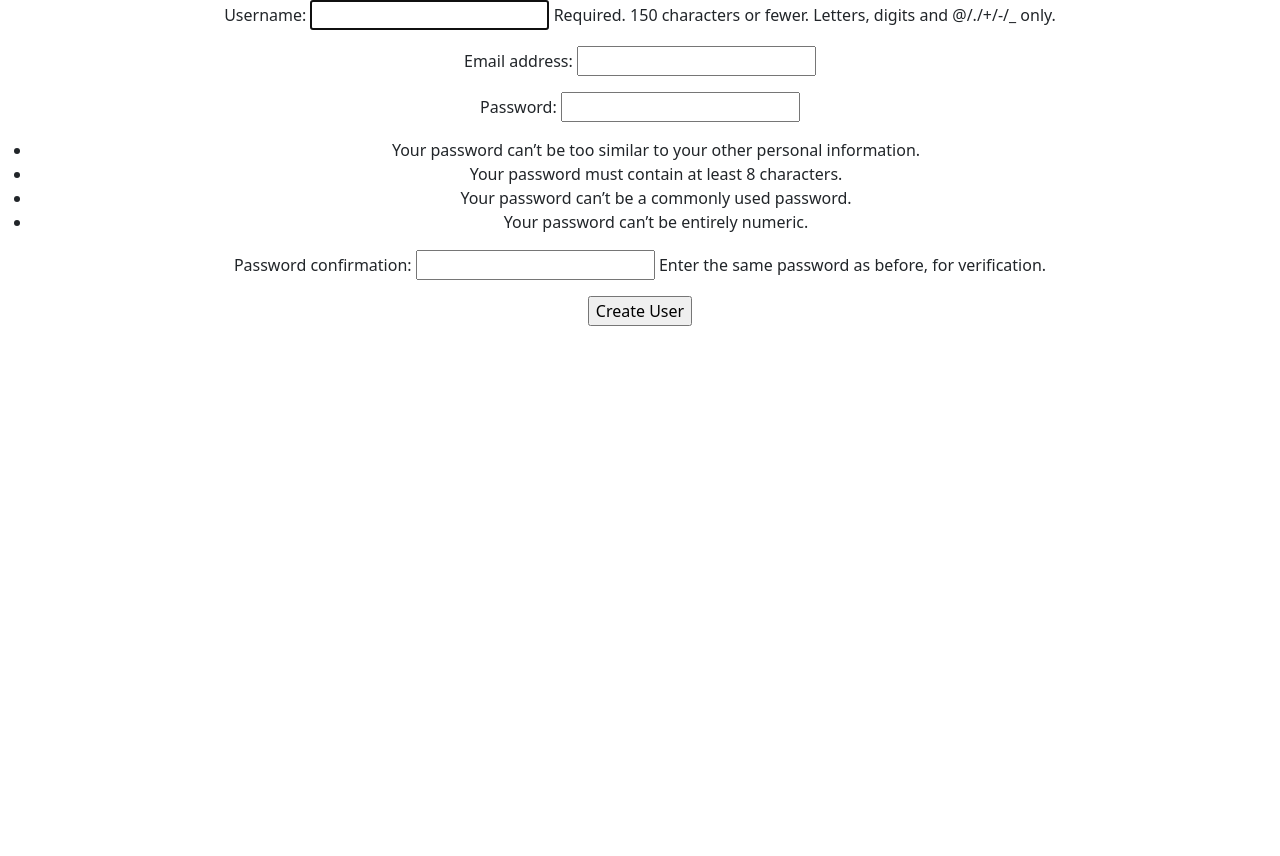
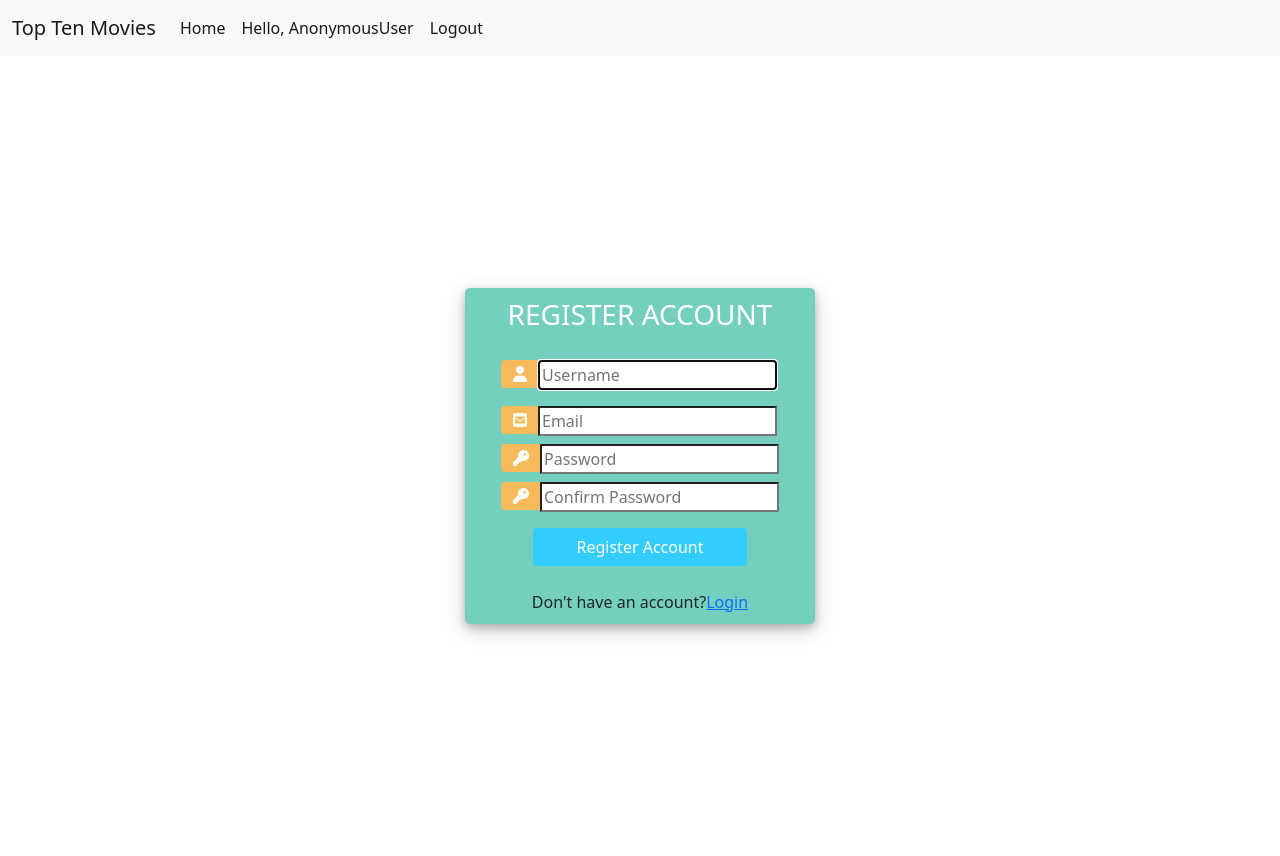
Before and after one commit to nicolasvilleneuve/TopTenMovies, a Django app: page /register/ in a window 1280 px wide. Before the commit the page ends 326 px from the top, so only its background shows below. Run offline with Django 3.2, Linux system fonts and the light colour scheme; some libraries are stand-ins or nearby versions.

Commit message:
user authentication added

```diff
--- a/movies/top_ten/forms.py
+++ b/movies/top_ten/forms.py
@@ -21,6 +21,11 @@ class MovieCreateForm(forms.ModelForm):
         ]
 
 class UserCreateForm(UserCreationForm):
+    username = forms.CharField(widget=forms.TextInput(attrs={"placeholder": "Username"}))
+    email = forms.EmailField(widget=forms.TextInput(attrs={"placeholder": "Email"}))
+    password1 = forms.CharField(widget=forms.PasswordInput(attrs={"placeholder": "Password"}))
+    password2 = forms.CharField(widget=forms.PasswordInput(attrs={"placeholder": "Confirm Password"}))
+
     class Meta:
         model = User
         fields = [
--- a/movies/top_ten/models.py
+++ b/movies/top_ten/models.py
@@ -28,8 +28,6 @@ class Movie(models.Model):
                                   full=True, **options)
         super(Movie, self).save(*args, **kwargs)
 
-# class User(models.Model):
-#     username = models.username
 
 
 class FilesAdmin(models.Model):
@@ -38,3 +36,6 @@ class FilesAdmin(models.Model):
 
     def __str__(self):
         return self.title
+
+
+# class User()
--- a/movies/top_ten/static/top_ten/styles.css
+++ b/movies/top_ten/static/top_ten/styles.css
@@ -36,3 +36,67 @@ p {
 .card-flip:hover .card-back {
   transform: rotateY(0deg);
 }
+
+
+body, html {
+			margin: 0;
+			padding: 0;
+			height: 100%;
+		}
+.user_card {
+			width: 350px;
+			margin-top: auto;
+			margin-bottom: auto;
+			background: #74cfbf;
+			position: relative;
+			display: flex;
+			justify-content: center;
+			flex-direction: column;
+			padding: 10px;
+			box-shadow: 0 4px 8px 0 rgba(0, 0, 0, 0.2), 0 6px 20px 0 rgba(0, 0, 0, 0.19);
+			-webkit-box-shadow: 0 4px 8px 0 rgba(0, 0, 0, 0.2), 0 6px 20px 0 rgba(0, 0, 0, 0.19);
+			-moz-box-shadow: 0 4px 8px 0 rgba(0, 0, 0, 0.2), 0 6px 20px 0 rgba(0, 0, 0, 0.19);
+			border-radius: 5px;
+
+		}
+
+.form_container {
+			margin-top: 20px;
+		}
+
+#form-title{
+			color: #fff;
+		}
+
+.login_btn {
+			width: 100%;
+			background: #33ccff !important;
+			color: white !important;
+		}
+.login_btn:focus {
+			box-shadow: none !important;
+			outline: 0px !important;
+		}
+
+.login_container {
+			padding: 0 2rem;
+		}
+
+.input-group-text {
+			background: #f7ba5b !important;
+			color: white !important;
+			border: 0 !important;
+			border-radius: 0.25rem 0 0 0.25rem !important;
+		}
+
+.input_user, .input_pass:focus {
+			box-shadow: none !important;
+			outline: 0px !important;
+		}
+
+#messages {
+			background-color: grey;
+			color: #fff;
+			padding: 10px;
+			margin-top: 10px;
+		}
--- a/movies/top_ten/templates/base.html
+++ b/movies/top_ten/templates/base.html
@@ -7,10 +7,33 @@
     <link rel="stylesheet" type="text/css" href="{% static 'top_ten/styles.css' %}">
     <link rel="stylesheet" href="https://cdn.jsdelivr.net/npm/bootstrap@5.0.0-beta3/dist/css/bootstrap.min.css" integrity="sha384-eOJMYsd53ii+scO/bJGFsiCZc+5NDVN2yr8+0RDqr0Ql0h+rP48ckxlpbzKgwra6" crossorigin="anonymous">
     <script src="https://cdn.jsdelivr.net/npm/bootstrap@5.0.0-beta3/dist/js/bootstrap.bundle.min.js" integrity="sha384-JEW9xMcG8R+pH31jmWH6WWP0WintQrMb4s7ZOdauHnUtxwoG2vI5DkLtS3qm9Ekf" crossorigin="anonymous"></script>
+    <script src="https://kit.fontawesome.com/65ed8d0efb.js" crossorigin="anonymous"></script>
     {% block head %}
     {% endblock head %}
 </head>
 <body>
+
+<nav class="navbar navbar-expand-lg navbar-light bg-light">
+  <div class="container-fluid">
+    <a class="navbar-brand" href="{% url 'top-ten' %}">Top Ten Movies</a>
+    <button class="navbar-toggler" type="button" data-bs-toggle="collapse" data-bs-target="#navbarSupportedContent" aria-controls="navbarSupportedContent" aria-expanded="false" aria-label="Toggle navigation">
+      <span class="navbar-toggler-icon"></span>
+    </button>
+    <div class="collapse navbar-collapse" id="navbarSupportedContent">
+      <ul class="navbar-nav me-auto mb-2 mb-lg-0">
+        <li class="nav-item">
+          <a class="nav-link active" aria-current="page" href="{% url 'top-ten' %}">Home</a>
+        </li>
+        <li class="nav-item">
+          <a class="nav-link active" aria-current="page" href="{% url 'secret-view' %}">Hello, {{request.user}} </a>
+        </li>
+        <li>
+            <a class="nav-link active" aria-current="page" href="{% url 'logout' %}">Logout</a>
+        </li>
+    </div>
+  </div>
+</nav>
+
 {% block content %}
 {% endblock content %}
 </body>
--- a/movies/top_ten/templates/movies/register.html
+++ b/movies/top_ten/templates/movies/register.html
@@ -7,10 +7,57 @@
 </head>
 <body>
 {% block content %}
-<form method="POST" action="."> {% csrf_token %}
-  {{ form.as_p }}
-  <input type="submit" value="Create User" />
-</form>
+<div class="container h-100">
+		<div class="d-flex justify-content-center h-100">
+			<div class="user_card">
+				<div class="d-flex justify-content-center">
+					<h3 id="form-title">REGISTER ACCOUNT</h3>
+				</div>
+				<div class="d-flex justify-content-center form_container">
+
+					<form method="POST" action=""> {% csrf_token %}
+						<div class="input-group mb-3">
+							<div class="input-group-append">
+								<span class="input-group-text"><i class="fas fa-user"></i></span>
+							</div>
+							{{ form.username }}
+						</div>
+						<div class="input-group mb-2">
+							<div class="input-group-append">
+								<span class="input-group-text"><i class="fas fa-envelope-square"></i></span>
+							</div>
+							{{ form.email }}
+						</div>
+						<div class="input-group mb-2">
+							<div class="input-group-append">
+								<span class="input-group-text"><i class="fas fa-key"></i></span>
+							</div>
+							{{ form.password1 }}
+						</div>
+						<div class="input-group mb-2">
+							<div class="input-group-append">
+								<span class="input-group-text"><i class="fas fa-key"></i></span>
+							</div>
+							{{ form.password2 }}
+						</div>
+
+				   		<div class="d-flex justify-content-center mt-3 login_container">
+				 			<input class="btn login_btn" type="submit" value="Register Account">
+				   		</div>
+
+						{{ form.errors }}
+
+						<div class="mt-4">
+							<div class="d-flex justify-content-center links">
+								Don't have an account? <a href="{% url 'login' %}" class="ml-2">Login</a>
+							</div>
+						</div>
+					</form>
+				</div>
+			</div>
+		</div>
+	</div>
+
 {% endblock content %}
 </body>
 </html>
--- a/movies/top_ten/urls.py
+++ b/movies/top_ten/urls.py
@@ -6,7 +6,7 @@ from django.conf.urls import url
 from django.views.static import serve
 
 from .views import movie_create_view, movie_detail_view, top_ten_view, movie_update_view, movie_delete_view, random_view, \
-    MovieList, MovieDetail, UserDetail, UserList, register_user, secrets_view
+    MovieList, MovieDetail, UserDetail, UserList, register_user, secrets_view, loginPage, logout_user
 from rest_framework.urlpatterns import format_suffix_patterns
 
 urlpatterns = [
@@ -21,6 +21,8 @@ urlpatterns = [
     path('users/', UserList.as_view(), name='user-list'),
     path('users/<int:pk>', UserDetail.as_view(), name='user-detail'),
     path('register/', register_user, name='register-user'),
+    path('login/', loginPage, name='login'),
+    path('logout/', logout_user, name='logout'),
     path('secrets/', secrets_view, name='secret-view'),
     url(r'^download/(?P<path>.*)$', serve, {'document_root': settings.MEDIA_ROOT}),
 
--- a/movies/top_ten/views.py
+++ b/movies/top_ten/views.py
@@ -22,6 +22,11 @@ from rest_framework.decorators import api_view
 from rest_framework.reverse import reverse
 from django.http import HttpResponse
 from django.contrib.auth.forms import UserCreationForm
+from django.contrib import messages
+from django.contrib.auth import authenticate, login, logout
+
+from django.contrib.auth.decorators import login_required
+
 
 # Create your views here.
 ## User views ##
@@ -164,11 +169,13 @@ def register_user(request):
         form = UserCreateForm(request.POST)
         if form.is_valid():
             form.save()
-            return redirect("../secrets/")
+            user = form.cleaned_data.get('username')
+            messages.success(request, 'Account was created for ' + user)
+            return redirect("login")
     context = {'form': form}
     return render(request, 'movies/register.html', context)
 
-
+@login_required(login_url='login')
 def secrets_view(request):
     context = {
         'file': FilesAdmin.objects.all()
@@ -185,13 +192,23 @@ def download(request, path):
     raise Http404
 
 
-# def login(request):
-#     form = UserCreateForm(request.POST or None)
-#     if form.username in User.objects.all()
-#         form.save()
-#         form = UserCreateForm()
-#         return redirect("../secrets/")
-#     context = {
-#         "form": form
-#     }
-#     return render(request, 'movies/register.html', context)
+def loginPage(request):
+
+    if request.method == "POST":
+        username = request.POST.get('username')
+        password = request.POST.get('password')
+
+        user = authenticate(request, username=username, password=password)
+
+        if user is not None:
+            login(request, user)
+            return redirect('secret-view')
+        else:
+            messages.info(request, 'Username Or Password is incorrect')
+
+    context = {}
+    return render(request, 'movies/login.html', context)
+
+def logout_user(request):
+    logout(request)
+    return redirect('login')
```
Also changed, not shown: movies/top_ten/templates/movies/login.html (+39 -5 lines), 1 other file.
